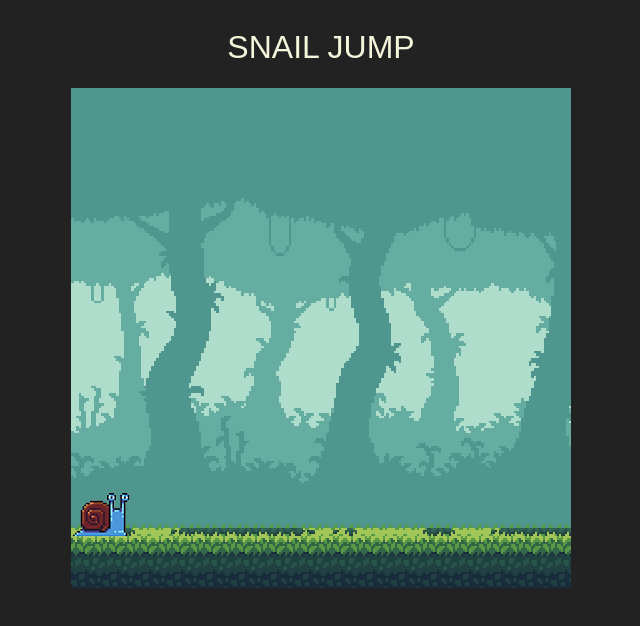
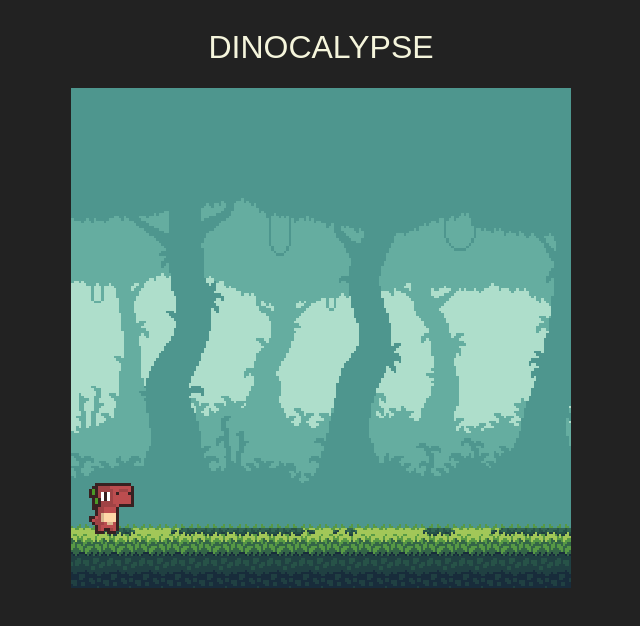
Before and after one commit to alexan059/dinocalypse, a plain HTML site: page index.html in a window 1280 px wide. Shown: the whole page, without its empty margins (319-959 px from the left). Drawn offline with Linux system fonts and the light colour scheme.

Commit message:
Added sprite animation

```diff
--- a/index.html
+++ b/index.html
@@ -5,7 +5,7 @@
   <meta charset="UTF-8">
   <meta http-equiv="X-UA-Compatible" content="IE=edge">
   <meta name="viewport" content="width=device-width, initial-scale=1.0">
-  <title>Snail Jump</title>
+  <title>Dinocalypse</title>
 
   <link rel="stylesheet" href="style.css">
   <script type="module" src="index.js"></script>
@@ -15,7 +15,7 @@
 
   <div class="main">
 
-    <h1>Snail Jump</h1>
+    <h1>Dinocalypse</h1>
 
     <div class="container">
       <canvas id="myCanvas" width="500" height="500"></canvas>
--- a/index.js
+++ b/index.js
@@ -1,5 +1,7 @@
+import Constants from "./modules/Constants.js";
 import imageLoader from "./modules/imageLoader.js";
 import input from "./modules/Input.js";
+import GameSubject from './modules/GameSubject.js';
 
 const canvas = document.getElementById('myCanvas');
 const ctx = canvas.getContext('2d');
@@ -18,7 +20,9 @@ const assets = {
   jungle_tiles: './assets/jungle_spritemap.png',
   bg1: './assets/bg_layer_1.png',
   bg2: './assets/bg_layer_2.png',
-  bg3: './assets/bg_layer_3.png'
+  bg3: './assets/bg_layer_3.png',
+  dino_R: './assets/dino_sprite_R.png',
+  dino_L: './assets/dino_sprite_L.png'
 }
 let sprites;
 
@@ -26,66 +30,24 @@ let sprites;
 
 let snail;
 
-class Snail {
+class Dino extends GameSubject {
+
   constructor(sprites, ctx, x = 0, y = 0, dir = 'right') {
-    this._sprites = sprites;
-
-    this._ctx = ctx; // context of canvas
-
-    this._dir = dir;
-    this._x = x;
-    this._y = y;
-
-    this.VELOCITY = 2;
-    this.JUMP_SLOWITY = 30;
-    this.JUMP_MAX_HEIGHT = 50;
-    this.SPRITE_SIZE = 64;
-
-    this._jumping = false;
-    this._jumpY = 0;
-    this._jumpProgress = 0;
-    this._JumpVelocity = Math.PI / this.JUMP_SLOWITY;
+    super(sprites, ctx, x, y, dir);
+    this.SPRITE_SIZE = 24;
+    this.SPRITE_SCALE = 3;
   }
 
-  move(dir) {
-    if (dir === 'right') {
-      this._dir = 'right';
-      this._x += this.VELOCITY;
-    } else {
-      this._dir = 'left';
-      this._x -= this.VELOCITY;
-    }
+}
+
+class Snail extends GameSubject {
+
+  constructor(sprites, ctx, x = 0, y = 0, dir = 'right') {
+    super(sprites, ctx, x, y, dir);
+    this.SPRITE_SIZE = 64;
+    this.SPRITE_SCALE = 1;
   }
 
-  isJumping() {
-    return this._jumping;
-  }
-
-  jump() {
-    if (this.isJumping()) { // is already jumping then calculate
-      this._jumpY = Math.abs(Math.sin(this._jumpProgress)) * this.JUMP_MAX_HEIGHT;
-      this._jumpProgress += this._JumpVelocity;
-
-      if (this._jumpProgress >= Math.PI) { // jumping is done
-        this._jumpY = 0;
-        this._jumpProgress = 0;
-        this._jumping = false;
-      }
-    } else { // when we first jump
-      this._jumping = true;
-    }
-  }
-
-  draw() {
-    // the third parameter for y is calculting the bottom
-    // position relative to the start (top) of the canves
-    // therefore we can use the y coordinate normally
-    this._ctx.drawImage(this._getSnailImage(), this._x, CANVAS_HEIGHT - this.SPRITE_SIZE - this._y - this._jumpY);
-  }
-
-  _getSnailImage() {
-    return this._dir === 'right' ? this._sprites.snail_R : this._sprites.snail_L;
-  }
 }
 
 // 3. Environment
@@ -126,8 +88,9 @@ class JungleBackground {
 
 // 4. Game Loop
 
-// TODO refactor snail
-// TODO make y friendly for calculation
+// TODO use dino sprite
+// TODO make animated sprite
+// TODO make animation states
 // TODO add moving background and obstacles
 // TODO collision detection
 
@@ -146,7 +109,8 @@ class JungleBackground {
 
 function setupGame() {
 
-  snail = new Snail(sprites, ctx, 0, 45);
+  snail = new Dino({ left: sprites.dino_L, right: sprites.dino_R }, ctx, 0, 45);
+  // snail = new Snail({ left: sprites.snail_L, right: sprites.snail_R }, ctx, 0, 45)
   jungle = new JungleBackground(sprites, ctx);
 
 }
--- /dev/null
+++ b/modules/Constants.js
@@ -0,0 +1,6 @@
+class Constants {
+  static CANVAS_WIDTH = 500;
+  static CANVAS_HEIGHT = 500;
+}
+
+export default Constants;
--- /dev/null
+++ b/modules/GameSubject.js
@@ -0,0 +1,90 @@
+import Constants from './Constants.js'
+
+class GameSubject {
+  constructor(sprites, ctx, x = 0, y = 0, dir = 'right') {
+    this._sprites = sprites;
+
+    this._ctx = ctx; // context of canvas
+
+    this._dir = dir;
+    this._x = x;
+    this._y = y;
+
+    this._frameCounter = 0
+
+    this.VELOCITY = 2;
+    this.JUMP_SLOWITY = 30;
+    this.JUMP_MAX_HEIGHT = 50;
+    this.SPRITE_SIZE = 64;
+    this.SPRITE_SCALE = 1;
+
+    this._jumping = false;
+    this._jumpY = 0;
+    this._jumpProgress = 0;
+    this._JumpVelocity = Math.PI / this.JUMP_SLOWITY;
+  }
+
+  move(dir) {
+    if (dir === 'right') {
+      this._dir = 'right';
+      this._x += this.VELOCITY;
+    } else {
+      this._dir = 'left';
+      this._x -= this.VELOCITY;
+    }
+  }
+
+  isJumping() {
+    return this._jumping;
+  }
+
+  jump() {
+    if (this.isJumping()) { // is already jumping then calculate
+      this._jumpY = Math.abs(Math.sin(this._jumpProgress)) * this.JUMP_MAX_HEIGHT;
+      this._jumpProgress += this._JumpVelocity;
+
+      if (this._jumpProgress >= Math.PI) { // jumping is done
+        this._jumpY = 0;
+        this._jumpProgress = 0;
+        this._jumping = false;
+      }
+    } else { // when we first jump
+      this._jumping = true;
+    }
+  }
+
+  draw() {
+    // the third parameter for y is calculting the bottom
+    // position relative to the start (top) of the canves
+    // therefore we can use the y coordinate normally
+    this._ctx.drawImage(
+      // Current sprite image
+      this._getSprite(),
+      // Sprite cutout position
+      this._getCurrentFrame(), 0, this.SPRITE_SIZE, this.SPRITE_SIZE,
+      // Sprite x position on the canvas
+      this._x,
+      // Sprite y position on the canvas + jumping offset
+      Constants.CANVAS_HEIGHT - this.SPRITE_SCALE * this.SPRITE_SIZE - this._y - this._jumpY,
+      // Sprite size + scale
+      this.SPRITE_SCALE * this.SPRITE_SIZE,
+      this.SPRITE_SCALE * this.SPRITE_SIZE);
+  }
+
+  _getSprite() {
+    return this._dir === 'right' ? this._sprites.right : this._sprites.left;
+  }
+
+  _getCurrentFrame() {
+    if (this._frameCounter > 24) {
+      this._frameCounter = 0;
+    } else {
+      this._frameCounter++;
+    }
+
+
+    return Math.floor(this._frameCounter / 8) * this.SPRITE_SIZE;
+  }
+}
+
+export default GameSubject;
```
Also changed, not shown: assets/dino_sprite_L.png (added), assets/dino_sprite_R.png (added).
